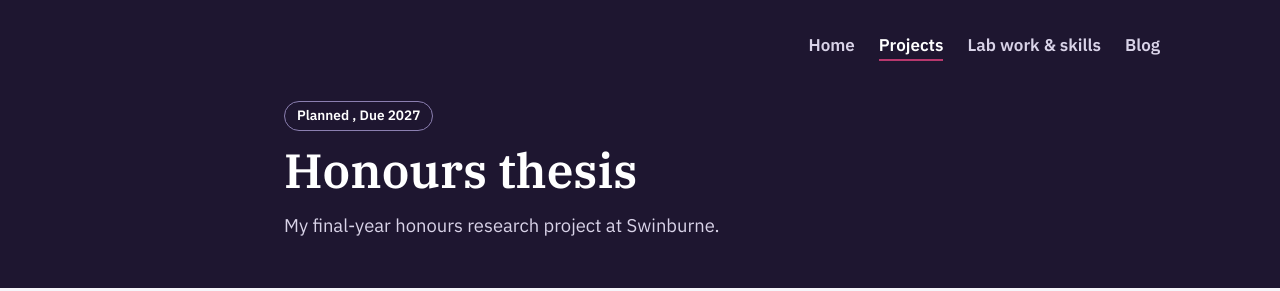
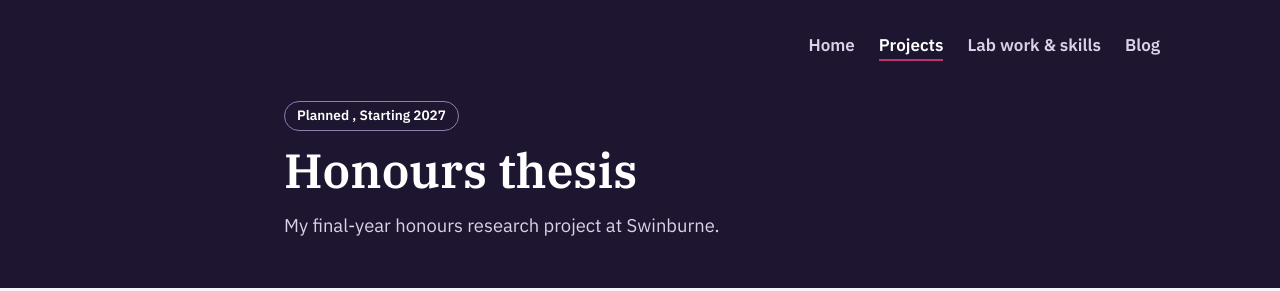
Before and after one commit to matthewfreriks/matthewfreriks.github.io, a Jekyll site: the page built from content/_projects/planned/honours-thesis.md, in a window 1280 px wide. Shown: the top 291 px of the page. Built offline with Jekyll 4.4.1, drawn with Linux system fonts in a browser that asks for light colours.

Commit message:
Restructured the files This allows for easier management of content and better organization of the project files.

```diff
--- a/_config.yml
+++ b/_config.yml
@@ -42,3 +42,5 @@
   - README.md
   - .gitignore
   - .obsidian
+
+collections_dir: content
--- a/_projects/planned/honours-thesis.md
+++ b/content/_projects/planned/honours-thesis.md
@@ -1,6 +1,6 @@
 ---
 title: Honours thesis
-timeframe: Due 2027
+timeframe: Starting 2027
 order: 1
 featured: true
 summary: My final-year honours research project at Swinburne.
```
Also changed, not shown: _notes/Guides/how-to-publish.md (renamed from _guides/how-to-publish.md), content/_drafts/how-do-mris-work.md (renamed from _drafts/how-do-mris-work.md), content/_drafts/moonee-ponds-creek-bins.md (renamed from _drafts/moonee-ponds-creek-bins.md), content/_drafts/research-review-build-log.md (renamed from _drafts/research-review-build-log.md), content/_drafts/why-emg-signals-are-hard-to-read.md (renamed from _drafts/why-emg-signals-are-hard-to-read.md), content/_posts/2024-10-06-socaity.md (renamed from _posts/2024-10-06-socaity.md), content/_projects/complete/ewb-groundwater-filtration.md (renamed from _projects/complete/ewb-groundwater-filtration.md), content/_projects/complete/fatigueguard.md (renamed from _projects/complete/fatigueguard.md), content/_projects/complete/iot-patient-monitoring.md (renamed from _projects/complete/iot-patient-monitoring.md), content/_projects/complete/labview-telemedicine.md (renamed from _projects/complete/labview-telemedicine.md), content/_projects/complete/smart-poles.md (renamed from _projects/complete/smart-poles.md), content/_projects/in-progress/medical-image-processing.md (renamed from _projects/in-progress/medical-image-processing.md), content/_projects/in-progress/portfolio-website.md (renamed from _projects/in-progress/portfolio-website.md), content/_projects/planned/biosignal-sensor.md (renamed from _projects/planned/biosignal-sensor.md), 3 more files.
